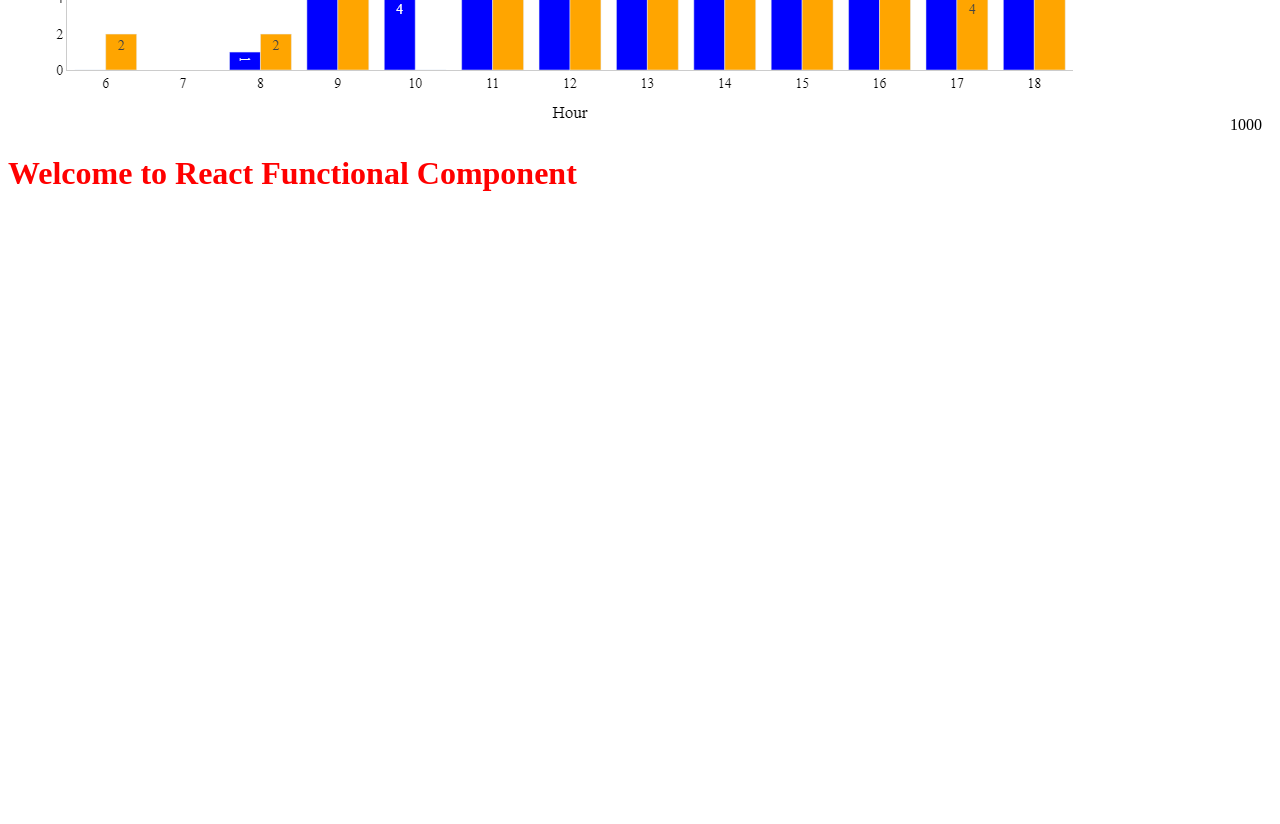
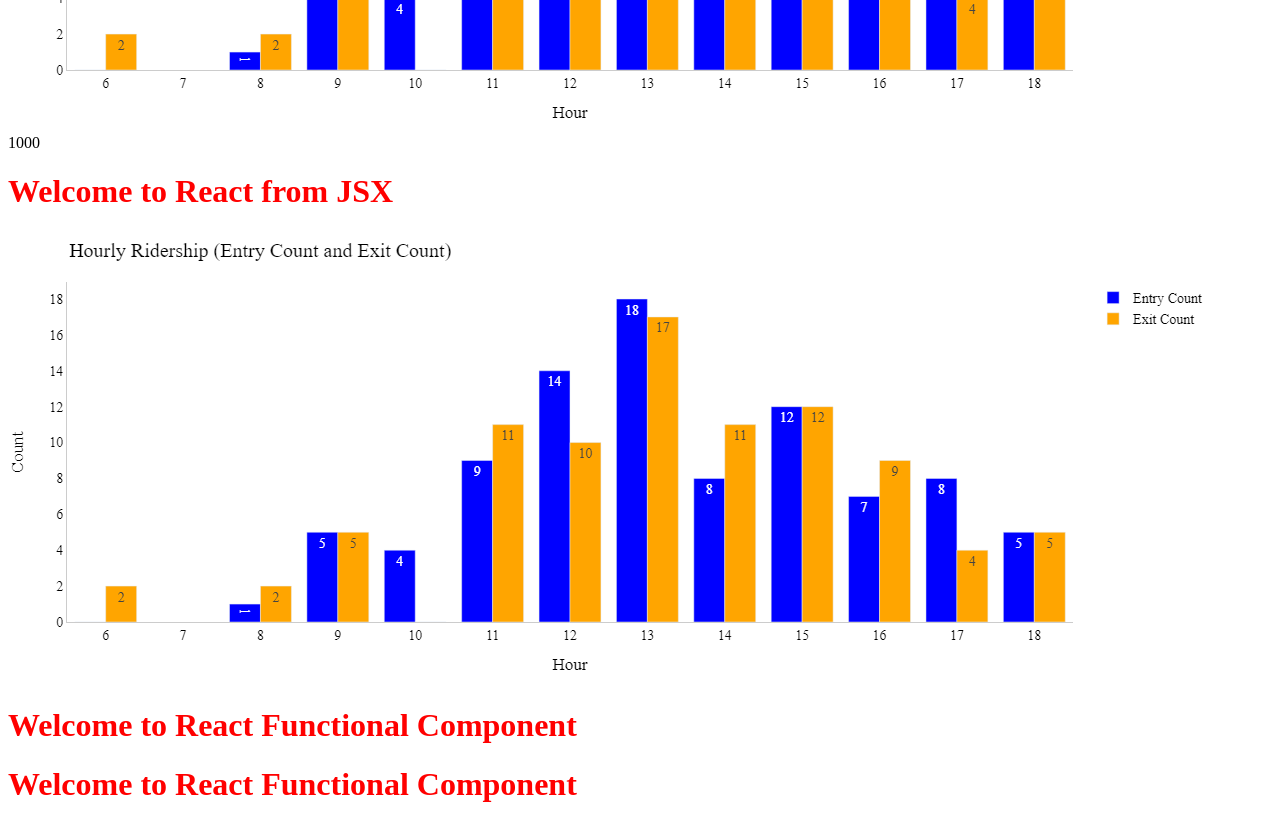
Before and after one commit to vathadianil/React-Practice, a React (Vite) app in the folder episode-3/: page / in a window 1280 px wide. Shown: the part 400-1224 px from the top of the page. Before the commit the page ends 800 px from the top, so only its background shows below. Built offline with nearby package versions, Linux system fonts and the light colour scheme.

Commit message:
We can inject React Element or javascript variables inside functional component using curly braces

```diff
--- a/episode-3/App.js
+++ b/episode-3/App.js
@@ -9,20 +9,21 @@
 };
 
 //React Element
-// const container =  (
-//   <>
-//     <h1 className="heading">Welcome to React from JSX</h1>
-//     <img src={image} />
-//     <HeadingComponent />
-//   </>
-// );
-const number = 1000;
-//React Functional Component
-const Container = () => (
+const containerElement = (
   <>
     <h1 className="heading">Welcome to React from JSX</h1>
     <img src={image} />
-    {number}
+    <HeadingComponent />
+  </>
+);
+const number = 1000;
+//React Functional Component
+const ContainerComponent = () => (
+  <>
+    <h1 className="heading">Welcome to React from JSX</h1>
+    <img src={image} />
+    <span style={{ display: "block" }}> {number}</span>
+    <span style={{ display: "block" }}> {containerElement}</span>
     <HeadingComponent />
   </>
 );
@@ -33,4 +34,4 @@
 // root.render(container);
 
 //Rendering using React component
-root.render(<Container />);
+root.render(<ContainerComponent />);
```
